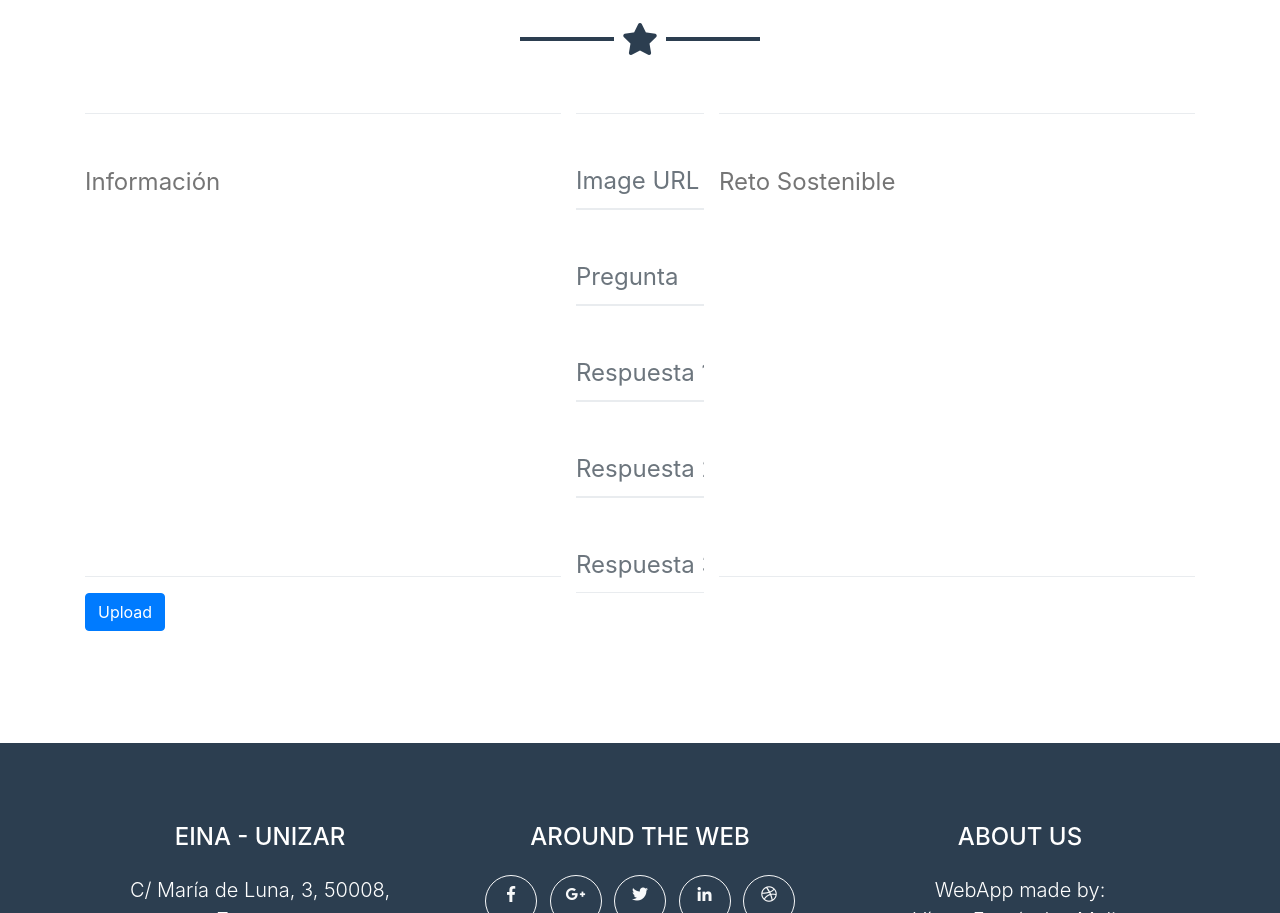
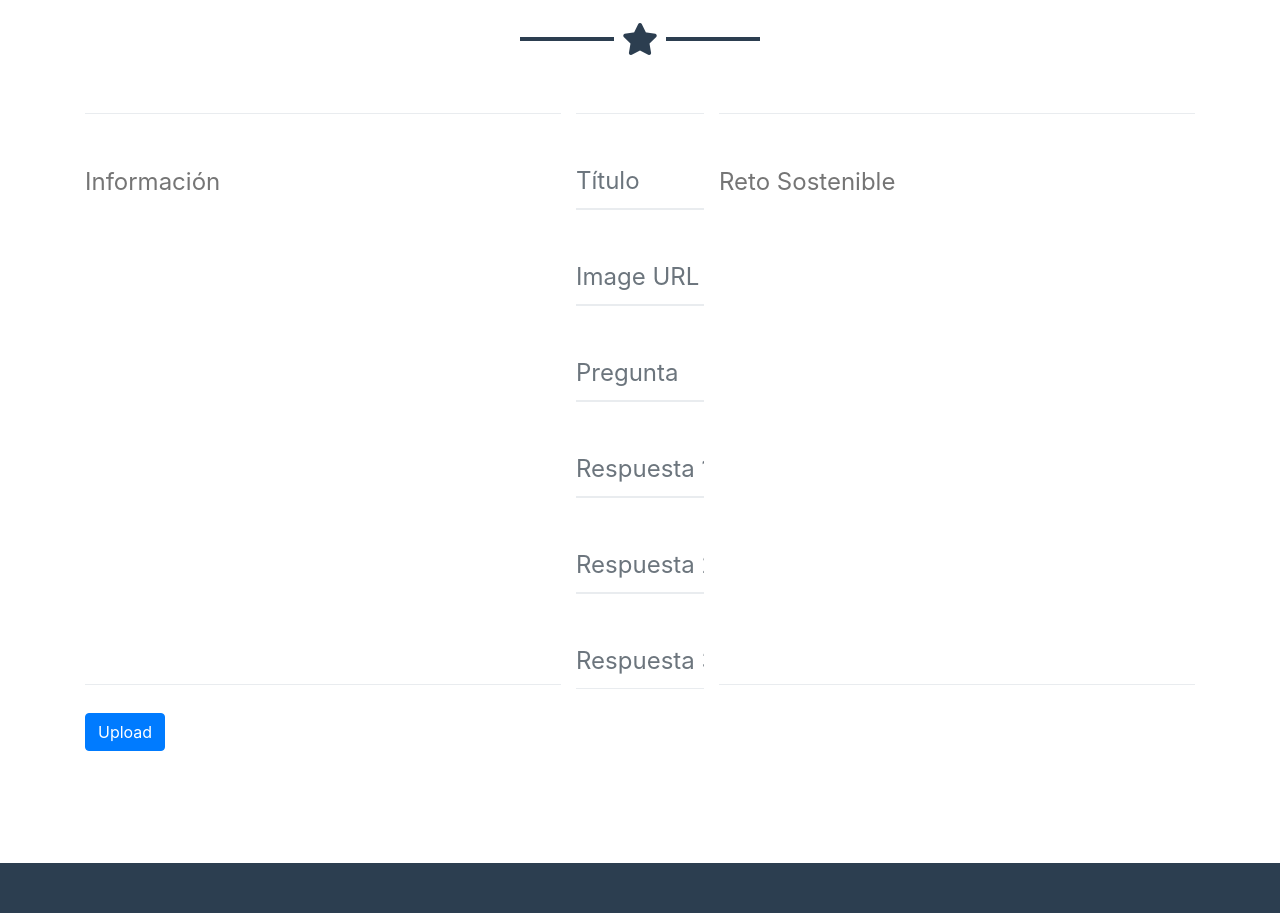
Before and after one commit to IgnacioSan22/sis-inf-project, a website with bundled scripts: page index.html in a window 1280 px wide. Shown: the part 3137-4050 px from the top of the page. Built offline with nearby package versions, Linux system fonts and the light colour scheme.

Commit message:
Title added on upload

```diff
--- a/index.html
+++ b/index.html
@@ -286,12 +286,21 @@
                       <div class="control-group">
                         <div class="form-group floating-label-form-group controls mb-0 pb-2">
                           <label>Información</label><br/>
-                          <textarea name="info" id="info-ta" cols="30" rows="11" placeholder="Información"></textarea>
+                          <textarea name="info" id="info-ta" cols="30" rows="14" placeholder="Información"></textarea>
                         </div>
                       </div>
                     </div>
 
                     <div class="col">
+
+                    <div class="row">
+                        <div class="control-group">
+                          <div class="form-group floating-label-form-group controls mb-0 pb-2">
+                            <label>Título</label><br/>
+                            <input class="form-control" id="titulo" type="text" placeholder="Título">
+                          </div>
+                        </div>
+                      </div>
 
                       <div class="row">
                         <div class="control-group">
@@ -344,13 +353,13 @@
                       <div class="control-group">
                         <div class="form-group floating-label-form-group controls mb-0 pb-2">
                           <label>Reto</label><br/>
-                          <textarea name="reto" id="info-ta" cols="30" rows="11" placeholder="Reto Sostenible"></textarea>
+                          <textarea name="reto" id="info-ta" cols="30" rows="14" placeholder="Reto Sostenible"></textarea>
                         </div>
                       </div>
                     </div>
 
                     </div>
-
+                    <br/>
                     <div class="row">
                       <div class="col">
                         <div class="form-group">
```
